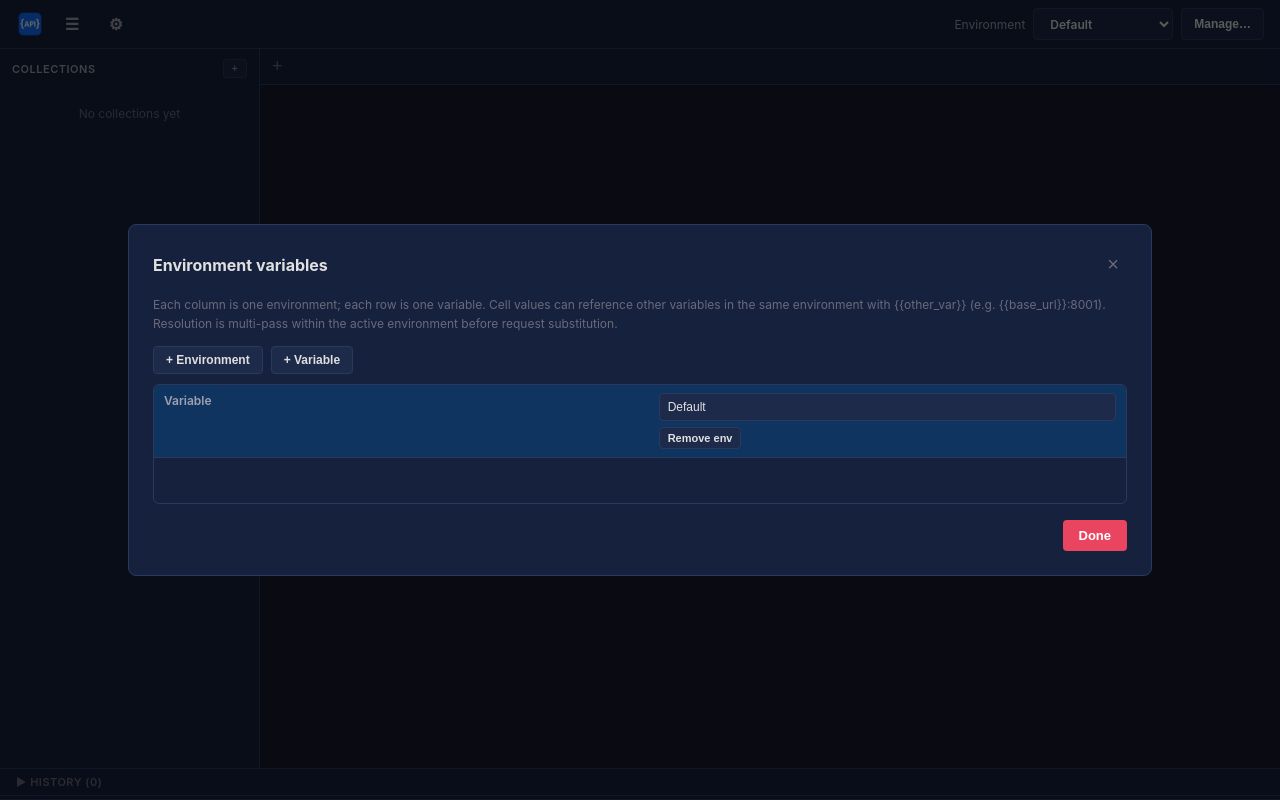
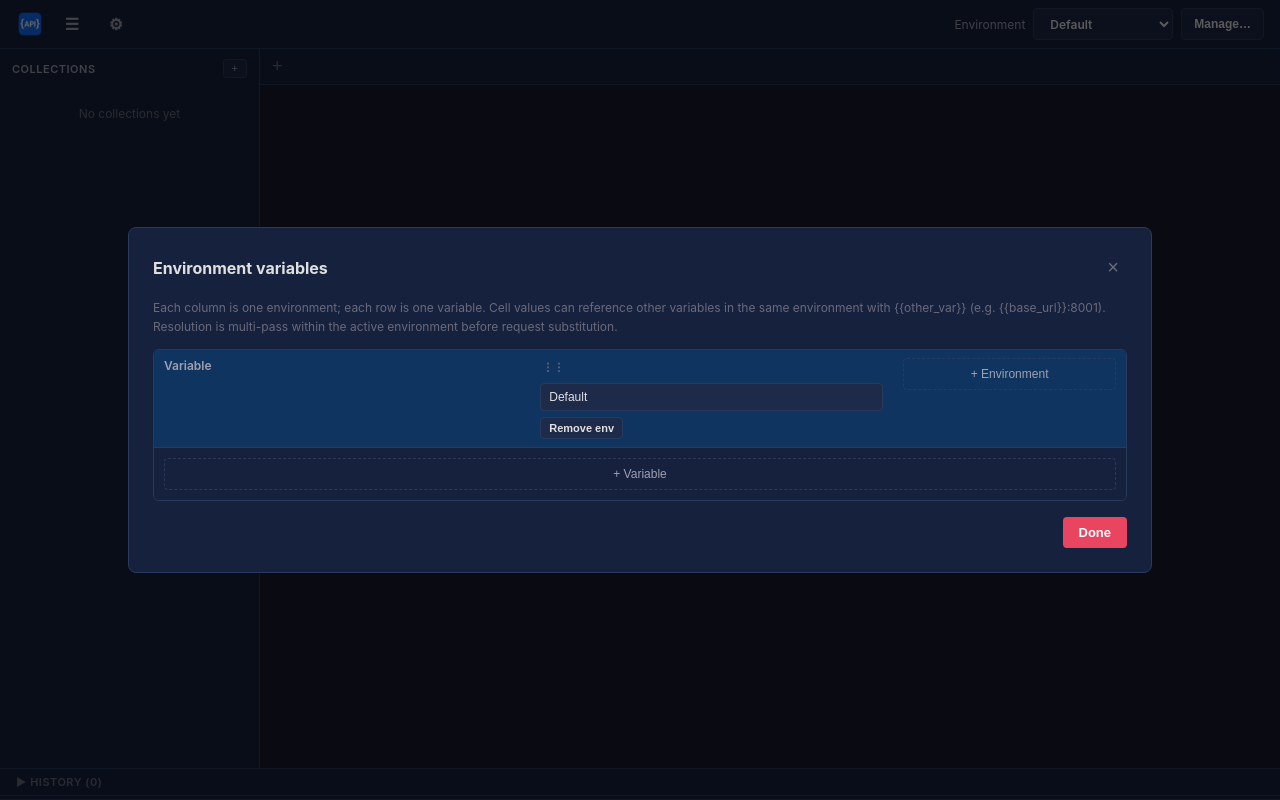
Before and after one commit to stolenzc/APILite, a React (Vite) app in the folder frontend/: page / in a window 1280 px wide. Both pictures are taken after a click on the button "Manage…". Built offline with nearby package versions, Linux system fonts and the light colour scheme; the HTML template or start-up script is replaced by a standard one.

Commit message:
feat(env): add drag-and-drop functionality for environment variables and columns with visual feedback

```diff
--- a/frontend/src/components/EnvironmentModal.tsx
+++ b/frontend/src/components/EnvironmentModal.tsx
@@ -1,6 +1,133 @@
-import { useEffect } from 'react';
+import { useEffect, useState, useCallback } from 'react';
 import { useEnvironmentStore } from '../store/useEnvironmentStore';
 import { t } from '../i18n';
+
+type EnvDragKind = 'row' | 'col';
+
+type EnvDragState = { kind: EnvDragKind; id: string };
+
+const ENV_DRAG_HOVER = 'env-matrix-drag-hover';
+
+let envDrag: EnvDragState | null = null;
+let envGhostEl: HTMLElement | null = null;
+let envDropRowId: string | null = null;
+let envDropColId: string | null = null;
+
+function notifyEnvDragHover(): void {
+  window.dispatchEvent(new CustomEvent(ENV_DRAG_HOVER));
+}
+
+function updateEnvGhostPos(e: MouseEvent): void {
+  if (envGhostEl) {
+    envGhostEl.style.left = `${e.clientX + 12}px`;
+    envGhostEl.style.top = `${e.clientY + 12}px`;
+  }
+}
+
+function resolveEnvDropTarget(clientX: number, clientY: number): void {
+  envDropRowId = null;
+  envDropColId = null;
+  if (!envDrag) return;
+
+  const el = document.elementFromPoint(clientX, clientY);
+  if (!el) return;
+
+  if (envDrag.kind === 'row') {
+    const rowEl = el.closest('[data-env-row-id]') as HTMLElement | null;
+    if (rowEl) envDropRowId = rowEl.getAttribute('data-env-row-id');
+    return;
+  }
+
+  const colEl = el.closest('[data-env-col-id]') as HTMLElement | null;
+  if (colEl) envDropColId = colEl.getAttribute('data-env-col-id');
+}
+
+function clearEnvDrag(): void {
+  envDrag = null;
+  envDropRowId = null;
+  envDropColId = null;
+  if (envGhostEl) {
+    envGhostEl.remove();
+    envGhostEl = null;
+  }
+}
+
+function startEnvMouseDrag(
+  e: React.MouseEvent,
+  kind: EnvDragKind,
+  id: string,
+  label: string,
+): void {
+  if (e.button !== 0) return;
+  e.preventDefault();
+  e.stopPropagation();
+
+  const startX = e.clientX;
+  const startY = e.clientY;
+  let lastX = startX;
+  let lastY = startY;
+  let dragging = false;
+  envDrag = { kind, id };
+
+  const onMouseMove = (ev: MouseEvent) => {
+    lastX = ev.clientX;
+    lastY = ev.clientY;
+    const dx = ev.clientX - startX;
+    const dy = ev.clientY - startY;
+    if (!dragging && (Math.abs(dx) > 2 || Math.abs(dy) > 2)) {
+      dragging = true;
+      const ghost = document.createElement('div');
+      ghost.textContent = label;
+      ghost.className = 'env-drag-ghost';
+      document.body.appendChild(ghost);
+      envGhostEl = ghost;
+      updateEnvGhostPos(ev);
+      notifyEnvDragHover();
+    }
+    if (dragging) {
+      updateEnvGhostPos(ev);
+      resolveEnvDropTarget(ev.clientX, ev.clientY);
+      notifyEnvDragHover();
+    }
+  };
+
+  const onMouseUp = () => {
+    document.removeEventListener('mousemove', onMouseMove);
+    document.removeEventListener('mouseup', onMouseUp);
+
+    if (dragging && envDrag) {
+      resolveEnvDropTarget(lastX, lastY);
+      const { reorderVariableRows, reorderEnvironmentColumns } = useEnvironmentStore.getState();
+      if (envDrag.kind === 'row' && envDropRowId && envDropRowId !== envDrag.id) {
+        reorderVariableRows(envDrag.id, envDropRowId);
+      }
+      if (envDrag.kind === 'col' && envDropColId && envDropColId !== envDrag.id) {
+        reorderEnvironmentColumns(envDrag.id, envDropColId);
+      }
+    }
+
+    clearEnvDrag();
+    notifyEnvDragHover();
+  };
+
+  document.addEventListener('mousemove', onMouseMove);
+  document.addEventListener('mouseup', onMouseUp);
+}
+
+const inputStyle: React.CSSProperties = {
+  width: '100%',
+  background: 'var(--bg-input)',
+  color: 'var(--text-primary)',
+  border: '1px solid var(--border-color)',
+  borderRadius: 4,
+  padding: '6px 8px',
+  fontSize: 12,
+};
+
+const monoInputStyle: React.CSSProperties = {
+  ...inputStyle,
+  fontFamily: 'var(--font-mono)',
+};
 
 export default function EnvironmentModal() {
   const {
@@ -17,6 +144,16 @@ export default function EnvironmentModal() {
     updateCell,
   } = useEnvironmentStore();
 
+  const [rowDropId, setRowDropId] = useState<string | null>(null);
+  const [colDropId, setColDropId] = useState<string | null>(null);
+  const [isDragging, setIsDragging] = useState(false);
+
+  const syncDropHints = useCallback(() => {
+    setIsDragging(envDrag !== null);
+    setRowDropId(envDropRowId);
+    setColDropId(envDropColId);
+  }, []);
+
   useEffect(() => {
     if (!envModalOpen) return;
     const onKey = (e: KeyboardEvent) => {
@@ -26,56 +163,63 @@ export default function EnvironmentModal() {
     return () => window.removeEventListener('keydown', onKey);
   }, [envModalOpen, setEnvModalOpen]);
 
+  useEffect(() => {
+    const onHover = () => syncDropHints();
+    window.addEventListener(ENV_DRAG_HOVER, onHover);
+    return () => window.removeEventListener(ENV_DRAG_HOVER, onHover);
+  }, [syncDropHints]);
+
+  useEffect(() => {
+    if (!envModalOpen) {
+      clearEnvDrag();
+      setIsDragging(false);
+      setRowDropId(null);
+      setColDropId(null);
+    }
+  }, [envModalOpen]);
+
   if (!envModalOpen) return null;
 
+  const colSpan = environments.length + 2;
+
   return (
-    <div className="modal-overlay" style={{ zIndex: 120 }} onClick={() => setEnvModalOpen(false)}>
+    <div className="modal-overlay env-modal-overlay" onClick={() => setEnvModalOpen(false)}>
       <div className="modal modal--env-matrix" onClick={(e) => e.stopPropagation()}>
-        <h3 style={{ display: 'flex', justifyContent: 'space-between', alignItems: 'center' }}>
+        <h3 className="env-modal-title">
           <span>{t('env.modalTitle')}</span>
           <button type="button" className="close-btn" onClick={() => setEnvModalOpen(false)} aria-label="Close">
             ×
           </button>
         </h3>
-        <p style={{ fontSize: 12, color: 'var(--text-muted)', lineHeight: 1.55, marginBottom: 12 }}>
-          {t('env.modalHint')}
-        </p>
-
-        <div style={{ marginBottom: 10, display: 'flex', flexWrap: 'wrap', gap: 8, alignItems: 'center' }}>
-          <button type="button" className="btn btn-secondary" style={{ fontSize: 12, padding: '6px 12px' }} onClick={() => addEnvironmentColumn()}>
-            {t('env.addEnvColumn')}
-          </button>
-          <button type="button" className="btn btn-secondary" style={{ fontSize: 12, padding: '6px 12px' }} onClick={() => addVariableRow()}>
-            {t('env.addVarRow')}
-          </button>
-        </div>
-
-        <div className="env-matrix-scroll">
+        <p className="env-modal-hint">{t('env.modalHint')}</p>
+        <div className={`env-matrix-scroll${isDragging ? ' env-matrix-scroll--dragging' : ''}`}>
           <table className="env-matrix-table">
             <thead>
               <tr>
                 <th className="env-matrix-sticky-col">{t('env.varName')}</th>
                 {environments.map((col) => (
-                  <th key={col.id}>
-                    <div style={{ display: 'flex', flexDirection: 'column', gap: 6, minWidth: 140 }}>
+                  <th
+                    key={col.id}
+                    data-env-col-id={col.id}
+                    className={colDropId === col.id ? 'env-col-drop-target' : undefined}
+                  >
+                    <div className="env-matrix-col-head">
+                      <span
+                        className="env-drag-handle"
+                        title={t('env.dragCol')}
+                        onMouseDown={(e) => startEnvMouseDrag(e, 'col', col.id, col.name || t('env.unnamed'))}
+                      >
+                        ⋮⋮
+                      </span>
                       <input
                         type="text"
                         value={col.name}
                         onChange={(e) => renameEnvironmentColumn(col.id, e.target.value)}
-                        style={{
-                          width: '100%',
-                          background: 'var(--bg-input)',
-                          color: 'var(--text-primary)',
-                          border: '1px solid var(--border-color)',
-                          borderRadius: 4,
-                          padding: '6px 8px',
-                          fontSize: 12,
-                        }}
+                        style={inputStyle}
                       />
                       <button
                         type="button"
-                        className="btn btn-secondary"
-                        style={{ fontSize: 11, padding: '4px 8px', alignSelf: 'flex-start' }}
+                        className="btn btn-secondary env-col-delete"
                         disabled={environments.length <= 1}
                         onClick={() => removeEnvironmentColumn(col.id)}
                       >
@@ -84,31 +228,42 @@ export default function EnvironmentModal() {
                     </div>
                   </th>
                 ))}
+                <th className="env-matrix-add-col">
+                  <button type="button" className="env-matrix-add-btn" onClick={() => addEnvironmentColumn()}>
+                    {t('env.addEnvColumn')}
+                  </button>
+                </th>
               </tr>
             </thead>
             <tbody>
               {variables.map((row) => (
-                <tr key={row.id}>
+                <tr
+                  key={row.id}
+                  data-env-row-id={row.id}
+                  className={rowDropId === row.id ? 'env-row-drop-target' : undefined}
+                >
                   <td className="env-matrix-sticky-col">
-                    <div style={{ display: 'flex', gap: 6, alignItems: 'center' }}>
+                    <div className="env-matrix-row-head">
+                      <span
+                        className="env-drag-handle"
+                        title={t('env.dragRow')}
+                        onMouseDown={(e) => startEnvMouseDrag(e, 'row', row.id, row.key || t('env.unnamed'))}
+                      >
+                        ⋮⋮
+                      </span>
                       <input
                         type="text"
                         placeholder="base_url"
                         value={row.key}
                         onChange={(e) => updateVariableKey(row.id, e.target.value)}
-                        style={{
-                          flex: 1,
-                          minWidth: 100,
-                          background: 'var(--bg-input)',
-                          color: 'var(--text-primary)',
-                          border: '1px solid var(--border-color)',
-                          borderRadius: 4,
-                          padding: '6px 8px',
-                          fontSize: 12,
-                          fontFamily: 'var(--font-mono)',
-                        }}
+                        style={monoInputStyle}
                       />
-                      <button type="button" className="remove-btn" title={t('kv.remove')} onClick={() => removeVariableRow(row.id)}>
+                      <button
+                        type="button"
+                        className="remove-btn"
+                        title={t('kv.remove')}
+                        onClick={() => removeVariableRow(row.id)}
+                      >
                         ×
                       </button>
                     </div>
@@ -120,27 +275,24 @@ export default function EnvironmentModal() {
                         placeholder="{{base_url}}:8001"
                         value={row.valuesByEnvId[col.id] ?? ''}
                         onChange={(e) => updateCell(row.id, col.id, e.target.value)}
-                        style={{
-                          width: '100%',
-                          minWidth: 140,
-                          background: 'var(--bg-input)',
-                          color: 'var(--text-primary)',
-                          border: '1px solid var(--border-color)',
-                          borderRadius: 4,
-                          padding: '6px 8px',
-                          fontSize: 12,
-                          fontFamily: 'var(--font-mono)',
-                        }}
+                        style={monoInputStyle}
                       />
                     </td>
                   ))}
+                  <td className="env-matrix-add-col" />
                 </tr>
               ))}
+              <tr className="env-matrix-add-row">
+                <td colSpan={colSpan}>
+                  <button type="button" className="env-matrix-add-btn env-matrix-add-btn--row" onClick={() => addVariableRow()}>
+                    {t('env.addVarRow')}
+                  </button>
+                </td>
+              </tr>
             </tbody>
           </table>
         </div>
-
-        <div className="modal-actions" style={{ marginTop: 16 }}>
+        <div className="modal-actions env-modal-actions">
           <button type="button" className="btn btn-send" onClick={() => setEnvModalOpen(false)}>
             {t('env.modalDone')}
           </button>
--- a/frontend/src/i18n.ts
+++ b/frontend/src/i18n.ts
@@ -37,6 +37,8 @@ const messages: Record<Locale, Record<string, string>> = {
     'env.varName': 'Variable',
     'env.addEnvColumn': '+ Environment',
     'env.addVarRow': '+ Variable',
+    'env.dragRow': 'Drag to reorder variable',
+    'env.dragCol': 'Drag to reorder environment',
     'env.deleteCol': 'Remove env',
     'env.modalDone': 'Done',
     'env.unnamed': '(unnamed)',
@@ -168,6 +170,8 @@ const messages: Record<Locale, Record<string, string>> = {
     'env.varName': '变量名',
     'env.addEnvColumn': '+ 环境列',
     'env.addVarRow': '+ 变量行',
+    'env.dragRow': '拖动以排序变量',
+    'env.dragCol': '拖动以排序环境',
     'env.deleteCol': '删除环境',
     'env.modalDone': '完成',
     'env.unnamed': '（未命名）',
--- a/frontend/src/index.css
+++ b/frontend/src/index.css
@@ -1405,6 +1405,32 @@ body {
   border-radius: 6px;
 }
 
+.env-matrix-scroll--dragging input,
+.env-matrix-scroll--dragging button:not(.env-drag-handle) {
+  pointer-events: none;
+}
+
+.env-drag-ghost {
+  position: fixed;
+  z-index: 10001;
+  pointer-events: none;
+  background: var(--bg-tertiary);
+  color: var(--text-primary);
+  border: 1px solid var(--accent);
+  border-radius: 4px;
+  padding: 4px 10px;
+  font-size: 12px;
+  font-family: -apple-system, sans-serif;
+  opacity: 0.95;
+  white-space: nowrap;
+  box-shadow: 0 4px 12px rgba(0, 0, 0, 0.25);
+}
+
+.env-drag-handle {
+  user-select: none;
+  -webkit-user-select: none;
+}
+
 .env-matrix-table {
   width: max-content;
   min-width: 100%;
@@ -1444,6 +1470,111 @@ body {
   flex-shrink: 0;
 }
 
+.env-modal-overlay {
+  z-index: 120;
+}
+
+.env-modal-title {
+  display: flex;
+  justify-content: space-between;
+  align-items: center;
+}
+
+.env-modal-hint {
+  font-size: 12px;
+  color: var(--text-muted);
+  line-height: 1.55;
+  margin-bottom: 12px;
+  flex-shrink: 0;
+}
+
+.env-modal-actions {
+  margin-top: 16px;
+  flex-shrink: 0;
+}
+
+.env-matrix-col-head,
+.env-matrix-row-head {
+  display: flex;
+  gap: 6px;
+  align-items: flex-start;
+}
+
+.env-matrix-col-head {
+  flex-direction: column;
+  min-width: 140px;
+}
+
+.env-matrix-row-head {
+  align-items: center;
+}
+
+.env-matrix-row-head input {
+  flex: 1;
+  min-width: 100px;
+}
+
+.env-drag-handle {
+  cursor: grab;
+  color: var(--text-muted);
+  font-size: 11px;
+  line-height: 1;
+  padding: 4px 2px;
+  user-select: none;
+  flex-shrink: 0;
+}
+
+.env-drag-handle:active {
+  cursor: grabbing;
+}
+
+.env-col-delete {
+  font-size: 11px !important;
+  padding: 4px 8px !important;
+  align-self: flex-start;
+}
+
+.env-matrix-add-col {
+  background: var(--bg-secondary);
+  vertical-align: middle;
+  min-width: 120px;
+}
+
+.env-matrix-add-row td {
+  padding: 10px;
+  background: var(--bg-secondary);
+  border-bottom: none;
+}
+
+.env-matrix-add-btn {
+  width: 100%;
+  font-size: 12px;
+  padding: 8px 12px;
+  border: 1px dashed var(--border-color);
+  border-radius: 4px;
+  background: transparent;
+  color: var(--text-secondary);
+  cursor: pointer;
+}
+
+.env-matrix-add-btn:hover {
+  border-color: var(--accent);
+  color: var(--accent);
+  background: var(--bg-input);
+}
+
+.env-matrix-add-btn--row {
+  text-align: center;
+}
+
+tr.env-row-drop-target td {
+  box-shadow: inset 0 2px 0 var(--accent);
+}
+
+th.env-col-drop-target {
+  box-shadow: inset 2px 0 0 var(--accent);
+}
+
 .modal h3 {
   margin-bottom: 16px;
   font-size: 16px;
--- a/frontend/src/store/useEnvironmentStore.ts
+++ b/frontend/src/store/useEnvironmentStore.ts
@@ -47,8 +47,21 @@ interface EnvironmentState {
   removeVariableRow: (rowId: string) => void;
   updateVariableKey: (rowId: string, key: string) => void;
   updateCell: (rowId: string, envId: string, value: string) => void;
+  reorderVariableRows: (activeId: string, overId: string) => void;
+  reorderEnvironmentColumns: (activeId: string, overId: string) => void;
   /** Raw cells for active env, then `{{}}` cross-references resolved. */
   getActiveVarMap: () => Record<string, string>;
+}
+
+function reorderById<T extends { id: string }>(list: T[], activeId: string, overId: string): T[] {
+  if (activeId === overId) return list;
+  const from = list.findIndex((item) => item.id === activeId);
+  const to = list.findIndex((item) => item.id === overId);
+  if (from === -1 || to === -1) return list;
+  const next = [...list];
+  const [moved] = next.splice(from, 1);
+  next.splice(to, 0, moved);
+  return next;
 }
 
 const STORAGE_V2 = 'APILite-environments-v2';
@@ -66,6 +79,8 @@ function defaultState(): Omit<
   | 'removeVariableRow'
   | 'updateVariableKey'
   | 'updateCell'
+  | 'reorderVariableRows'
+  | 'reorderEnvironmentColumns'
   | 'getActiveVarMap'
 > {
   const id = nanoid();
@@ -89,6 +104,8 @@ function migrateV1(parsed: { environments?: LegacyEnv[]; activeEnvironmentId?: s
   | 'removeVariableRow'
   | 'updateVariableKey'
   | 'updateCell'
+  | 'reorderVariableRows'
+  | 'reorderEnvironmentColumns'
   | 'getActiveVarMap'
 > | null {
   const list = parsed.environments;
@@ -137,6 +154,8 @@ function parsePersistedV2(raw: string): Omit<
   | 'removeVariableRow'
   | 'updateVariableKey'
   | 'updateCell'
+  | 'reorderVariableRows'
+  | 'reorderEnvironmentColumns'
   | 'getActiveVarMap'
 > | null {
   try {
@@ -169,6 +188,8 @@ function load(): Omit<
   | 'removeVariableRow'
   | 'updateVariableKey'
   | 'updateCell'
+  | 'reorderVariableRows'
+  | 'reorderEnvironmentColumns'
   | 'getActiveVarMap'
 > {
   try {
@@ -313,6 +334,24 @@ export const useEnvironmentStore = create<EnvironmentState>((set, get) => {
         return next;
       }),
 
+    reorderVariableRows: (activeId, overId) =>
+      set((s) => {
+        const variables = reorderById(s.variables, activeId, overId);
+        if (variables === s.variables) return s;
+        const next = { ...s, variables };
+        save(next);
+        return next;
+      }),
+
+    reorderEnvironmentColumns: (activeId, overId) =>
+      set((s) => {
+        const environments = reorderById(s.environments, activeId, overId);
+        if (environments === s.environments) return s;
+        const next = { ...s, environments };
+        save(next);
+        return next;
+      }),
+
     getActiveVarMap: (): Record<string, string> => {
       const s = get();
       const envId = s.activeEnvironmentId;
```
